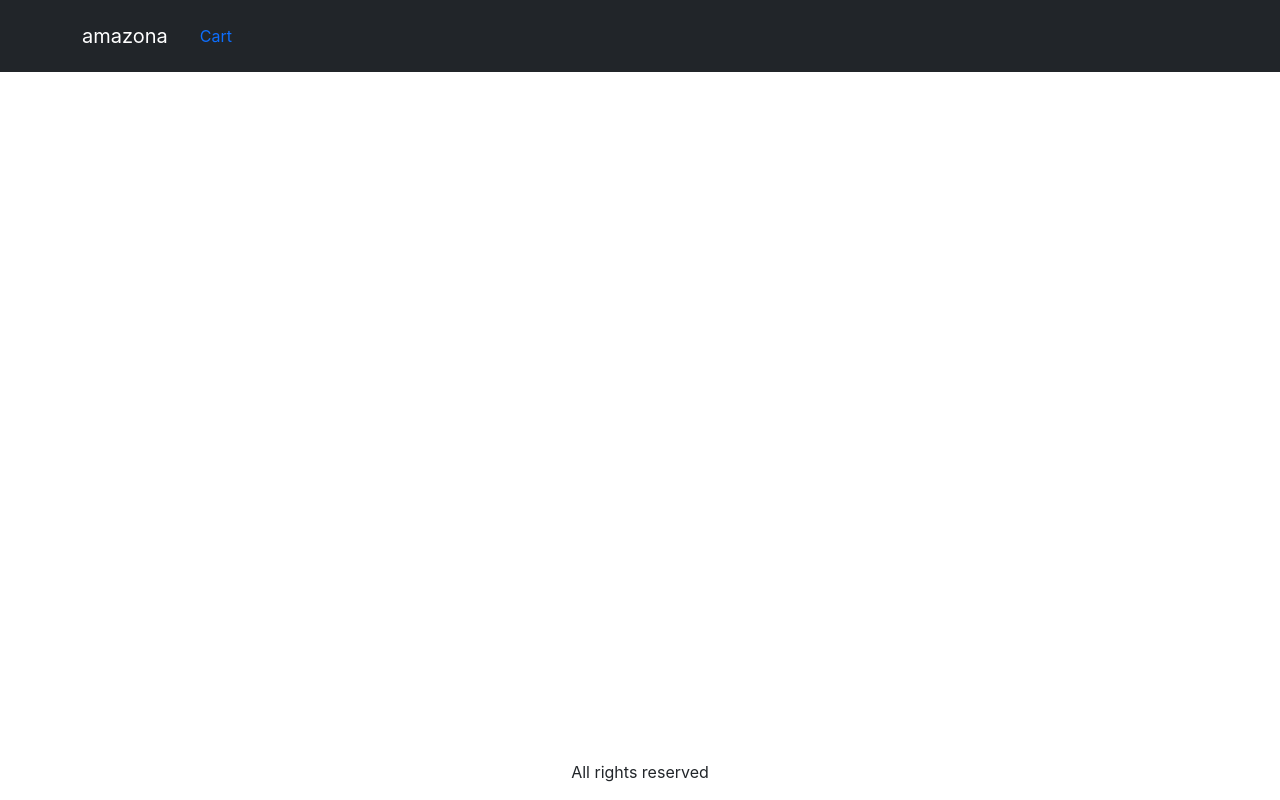
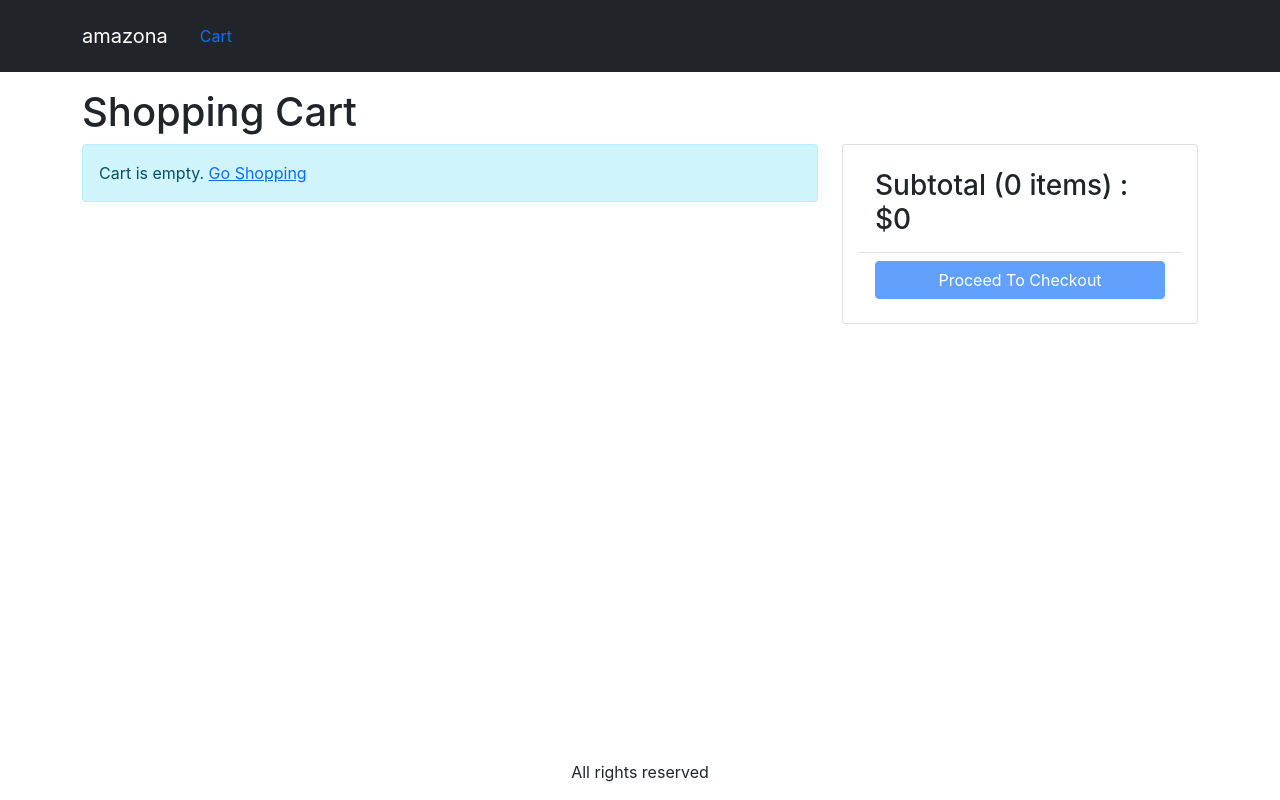
Before and after one commit to Lincoln-developer/Amazon-MERN, a React (Create React App) app in the folder frontend/: page /cart in a window 1280 px wide. Built offline with nearby package versions, Linux system fonts and the light colour scheme.

Commit message:
added CartScreen to show list of items in the cart, navagation and proceed to cart button

```diff
--- a/frontend/src/App.js
+++ b/frontend/src/App.js
@@ -7,6 +7,7 @@
 import Badge from 'react-bootstrap/Badge';
 import { useContext } from 'react';
 import { Store } from './Store';
+import CartScreen from './screens/CartScreen';
 
 function App() {
   const { state } = useContext(Store);
@@ -25,7 +26,7 @@
                   Cart
                   {cart.cartItems.length > 0 && (
                     <Badge pill bg="danger">
-                      {cart.cartItems.reduce((a ,c) => a + c.quantity, 0)}
+                      {cart.cartItems.reduce((a, c) => a + c.quantity, 0)}
                     </Badge>
                   )}
                 </Link>
@@ -37,6 +38,7 @@
           <Container>
             <Routes>
               <Route path="/products/:slug" element={<ProductScreen />} />
+              <Route path="/cart" element={<CartScreen />} />
               <Route path="/" element={<HomeScreen />} />
             </Routes>
           </Container>
--- a/frontend/src/index.css
+++ b/frontend/src/index.css
@@ -38,3 +38,6 @@
 .img-large{
   max-width:100%
 }
+.img-thumbnail{
+  height: 80px;
+}
--- /dev/null
+++ b/frontend/src/screens/CartScreen.js
@@ -0,0 +1,92 @@
+import { useContext } from 'react';
+import { Helmet } from 'react-helmet-async';
+import { Store } from '../Store';
+import Row from 'react-bootstrap/Row';
+import Col from 'react-bootstrap/Col';
+import MessageBox from '../components/MessageBox';
+import { Link } from 'react-router-dom';
+import ListGroup from 'react-bootstrap/ListGroup';
+import Button from 'react-bootstrap/Button';
+import Card from "react-bootstrap/Card"
+
+export default function CartScreen() {
+  const { state, dispatch: ctxDispatch } = useContext(Store);
+  const {
+    cart: { cartItems },
+  } = state;
+  return (
+    <div>
+      <Helmet>
+        <title>Shopping Cart</title>
+      </Helmet>
+      <h1>Shopping Cart</h1>
+      <Row>
+        <Col md={8}>
+          {cartItems.length === 0 ? (
+            <MessageBox>
+              Cart is empty. <Link to="/">Go Shopping</Link>
+            </MessageBox>
+          ) : (
+            <ListGroup>
+              {cartItems.map((item) => (
+                <ListGroup.Item key={item._id}>
+                  <Row className="align-items-center">
+                    <Col md={4}>
+                      <img
+                        src={item.image}
+                        alt={item.name}
+                        className="img-fluid rounded img-thumbnail"
+                      />{' '}
+                      <Link to={`/product/${item.slug}`}>{item.name}</Link>
+                    </Col>
+                    <Col md={3}>
+                      <Button variant="light" disabled={item.quantity === 1}>
+                        <i className="fas fa-minus-circle" />
+                      </Button>{' '}
+                      <span>{item.quantity}</span>{' '}
+                      <Button variant="light" disabled={item.quantity === 1}>
+                        <i className="fas fa-plus-circle" />
+                      </Button>{' '}
+                    </Col>
+                    <Col md={3}>${item.price}</Col>
+                    <Col md={2}>
+                      <Button variant="light">
+                        <i className="fas fa-trash" />
+                      </Button>
+                    </Col>
+                  </Row>
+                </ListGroup.Item>
+              ))}
+            </ListGroup>
+          )}
+        </Col>
+        <Col md={4}>
+          <Card>
+            <Card.Body>
+              <ListGroup variant="flush">
+                <ListGroup.Item>
+                  <h3>
+                    Subtotal ({cartItems.reduce((a, c) => a + c.quantity, 0)}{' '}
+                    items) : $
+                    {cartItems.reduce((a, c) => a + c.price * c.quantity, 0)}
+                  </h3>
+                </ListGroup.Item>
+                <ListGroup.Item>
+                    <div className='d-grid'>
+                        <Button
+                        type='button'
+                        variant='primary'
+                        disabled={cartItems.length === 0}
+                        >
+                            Proceed To Checkout
+                        </Button>
+                    </div>
+                </ListGroup.Item>
+              </ListGroup>
+            </Card.Body>
+          </Card>
+        </Col>
+      </Row>
+    </div>
+  );
+}
--- a/frontend/src/screens/ProductScreen.js
+++ b/frontend/src/screens/ProductScreen.js
@@ -1,4 +1,4 @@
-import { useParams } from 'react-router-dom';
+import {  useNavigate, useParams } from 'react-router-dom';
 import { useContext, useEffect, useReducer } from 'react';
 import axios from 'axios';
 import Row from 'react-bootstrap/Row';
@@ -27,6 +27,7 @@
   }
 };
 function ProductScreen() {
+  const navigate = useNavigate();
   const params = useParams();
   const { slug } = params;
   const [{ loading, error, product }, dispatch] = useReducer(reducer, {
@@ -62,6 +63,7 @@
       type: 'CART_ADD_ITEM',
       payload: { ...product, quantity},
     });
+    navigate('/cart')
   };
   return loading ? (
     <LoadingBox />
```
